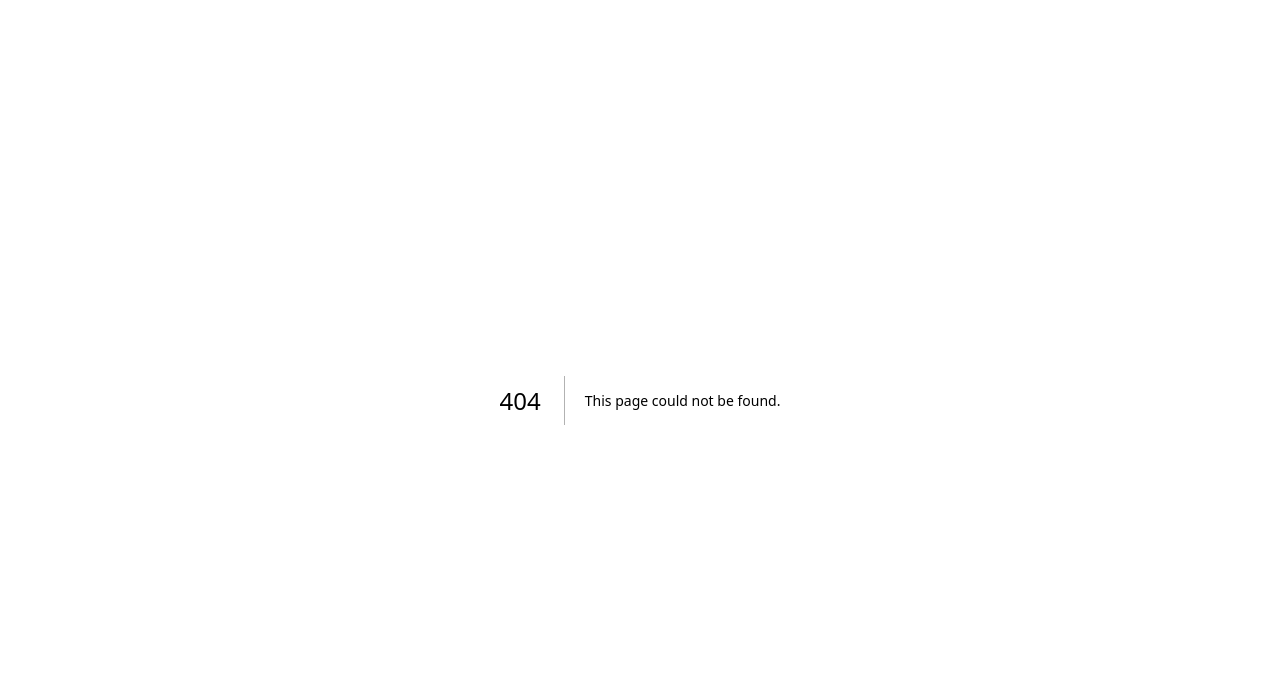
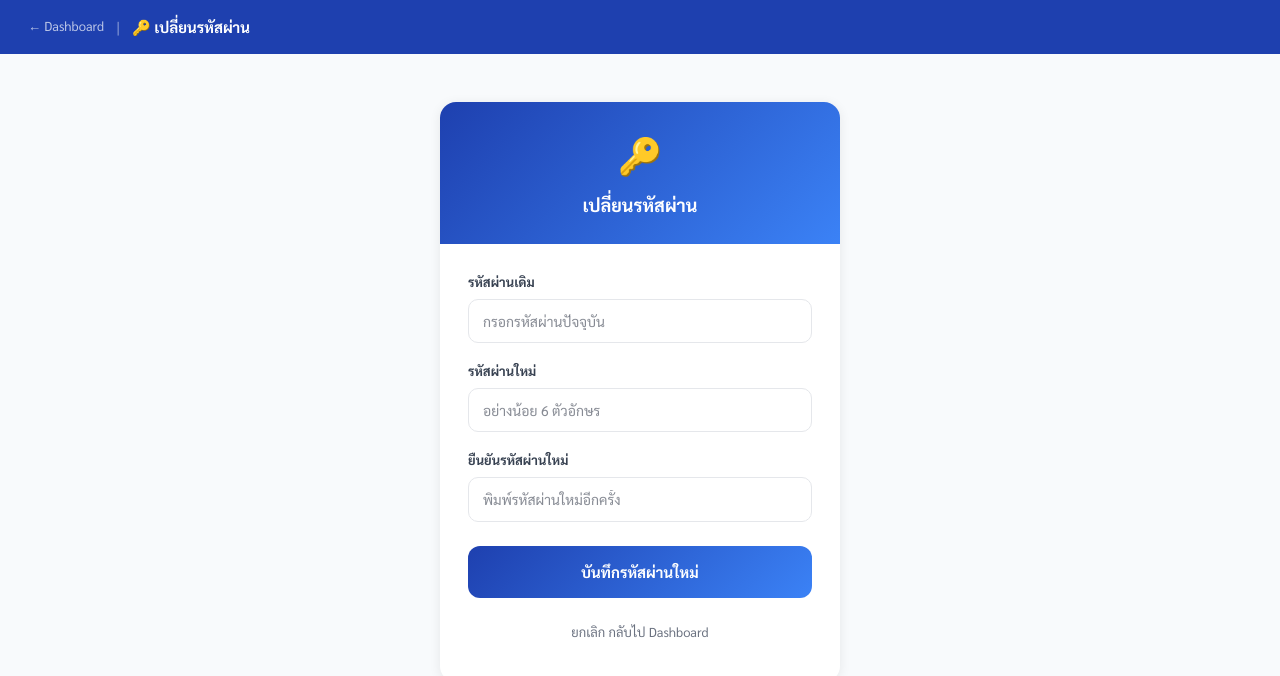
Before and after one commit to svpearsingh-ai/cm-pisa-studio, a Next.js app: page /change-password in a window 1280 px wide. Before the commit this address had no page. Shown: the top 676 px of the page. Built offline with nearby package versions, Linux system fonts and the light colour scheme; no server answers.

Commit message:
add change password page for teachers

```diff
--- /dev/null
+++ b/app/change-password/page.tsx
@@ -0,0 +1,124 @@
+'use client'
+import { useState } from 'react'
+import { useRouter } from 'next/navigation'
+import { supabase } from '@/lib/supabase'
+
+export default function ChangePasswordPage() {
+  const router = useRouter()
+  const [currentPassword, setCurrentPassword] = useState('')
+  const [newPassword, setNewPassword]         = useState('')
+  const [confirmPassword, setConfirmPassword] = useState('')
+  const [loading, setLoading] = useState(false)
+  const [error, setError]     = useState('')
+  const [success, setSuccess] = useState(false)
+
+  const handleSubmit = async (e: React.FormEvent) => {
+    e.preventDefault()
+    setError(''); setSuccess(false)
+
+    if (!currentPassword || !newPassword || !confirmPassword) {
+      setError('กรุณากรอกข้อมูลให้ครบทุกช่อง'); return
+    }
+    if (newPassword.length < 6) {
+      setError('รหัสผ่านใหม่ต้องมีอย่างน้อย 6 ตัวอักษร'); return
+    }
+    if (newPassword !== confirmPassword) {
+      setError('รหัสผ่านใหม่ทั้ง 2 ช่องไม่ตรงกัน'); return
+    }
+
+    setLoading(true)
+    try {
+      // ตรวจสอบรหัสผ่านเดิมโดยลอง sign in ใหม่ด้วย email + รหัสเดิม
+      const { data: userData } = await supabase.auth.getUser()
+      const email = userData?.user?.email
+      if (!email) { setError('ไม่พบข้อมูลผู้ใช้ กรุณาเข้าสู่ระบบใหม่'); setLoading(false); return }
+
+      const { error: signInError } = await supabase.auth.signInWithPassword({
+        email, password: currentPassword,
+      })
+      if (signInError) {
+        setError('รหัสผ่านเดิมไม่ถูกต้อง')
+        setLoading(false)
+        return
+      }
+
+      // ยืนยันรหัสเดิมถูกต้องแล้ว เปลี่ยนเป็นรหัสใหม่
+      const { error: updateError } = await supabase.auth.updateUser({ password: newPassword })
+      if (updateError) {
+        setError('ไม่สามารถเปลี่ยนรหัสผ่านได้ กรุณาลองใหม่')
+        setLoading(false)
+        return
+      }
+
+      setSuccess(true)
+      setCurrentPassword(''); setNewPassword(''); setConfirmPassword('')
+    } catch {
+      setError('เกิดข้อผิดพลาด กรุณาลองใหม่')
+    }
+    setLoading(false)
+  }
+
+  return (
+    <div style={{ minHeight:'100vh', background:'#F8FAFC', fontFamily:'Sarabun,sans-serif' }}>
+      {/* Header */}
+      <div style={{ background:'#1E40AF', padding:'14px 28px', display:'flex', alignItems:'center', gap:12 }}>
+        <a href="/dashboard" style={{ color:'rgba(255,255,255,.7)', textDecoration:'none', fontSize:13 }}>← Dashboard</a>
+        <span style={{ color:'rgba(255,255,255,.4)' }}>|</span>
+        <span style={{ color:'white', fontWeight:700, fontSize:15 }}>🔑 เปลี่ยนรหัสผ่าน</span>
+      </div>
+
+      <div style={{ maxWidth:440, margin:'0 auto', padding:'48px 20px' }}>
+        <div style={{ background:'white', borderRadius:16, boxShadow:'0 2px 12px rgba(0,0,0,.08)', overflow:'hidden' }}>
+          <div style={{ background:'linear-gradient(135deg,#1E40AF,#3B82F6)', padding:'24px 28px', textAlign:'center' }}>
+            <div style={{ fontSize:36, marginBottom:8 }}>🔑</div>
+            <h1 style={{ color:'white', fontSize:18, fontWeight:700, margin:0 }}>เปลี่ยนรหัสผ่าน</h1>
+          </div>
+
+          <form onSubmit={handleSubmit} style={{ padding:28 }}>
+            <div style={{ marginBottom:18 }}>
+              <label style={{ display:'block', fontWeight:700, fontSize:13, marginBottom:6, color:'#374151' }}>รหัสผ่านเดิม</label>
+              <input type="password" value={currentPassword} onChange={e => setCurrentPassword(e.target.value)}
+                placeholder="กรอกรหัสผ่านปัจจุบัน"
+                style={{ width:'100%', padding:'10px 14px', borderRadius:10, border:'1.5px solid #E5E7EB', fontSize:14, outline:'none', boxSizing:'border-box' }} />
+            </div>
+
+            <div style={{ marginBottom:18 }}>
+              <label style={{ display:'block', fontWeight:700, fontSize:13, marginBottom:6, color:'#374151' }}>รหัสผ่านใหม่</label>
+              <input type="password" value={newPassword} onChange={e => setNewPassword(e.target.value)}
+                placeholder="อย่างน้อย 6 ตัวอักษร"
+                style={{ width:'100%', padding:'10px 14px', borderRadius:10, border:'1.5px solid #E5E7EB', fontSize:14, outline:'none', boxSizing:'border-box' }} />
+            </div>
+
+            <div style={{ marginBottom:24 }}>
+              <label style={{ display:'block', fontWeight:700, fontSize:13, marginBottom:6, color:'#374151' }}>ยืนยันรหัสผ่านใหม่</label>
+              <input type="password" value={confirmPassword} onChange={e => setConfirmPassword(e.target.value)}
+                placeholder="พิมพ์รหัสผ่านใหม่อีกครั้ง"
+                style={{ width:'100%', padding:'10px 14px', borderRadius:10, border:'1.5px solid #E5E7EB', fontSize:14, outline:'none', boxSizing:'border-box' }} />
+            </div>
+
+            {error && (
+              <div style={{ marginBottom:16, padding:12, background:'#FEF2F2', border:'1px solid #FECACA', borderRadius:10, color:'#DC2626', fontSize:13 }}>
+                ⚠️ {error}
+              </div>
+            )}
+            {success && (
+              <div style={{ marginBottom:16, padding:12, background:'#F0FDF4', border:'1px solid #BBF7D0', borderRadius:10, color:'#166534', fontSize:13 }}>
+                ✅ เปลี่ยนรหัสผ่านสำเร็จแล้ว
+              </div>
+            )}
+
+            <button type="submit" disabled={loading}
+              style={{ width:'100%', padding:14, borderRadius:12, border:'none', background: loading ? '#93C5FD' : 'linear-gradient(135deg,#1E40AF,#3B82F6)', color:'white', fontSize:15, fontWeight:700, cursor: loading ? 'not-allowed' : 'pointer' }}>
+              {loading ? '⏳ กำลังบันทึก...' : 'บันทึกรหัสผ่านใหม่'}
+            </button>
+
+            <button type="button" onClick={() => router.push('/dashboard')}
+              style={{ width:'100%', padding:12, borderRadius:12, border:'none', background:'transparent', color:'#6B7280', fontSize:13, marginTop:12, cursor:'pointer' }}>
+              ยกเลิก กลับไป Dashboard
+            </button>
+          </form>
+        </div>
+      </div>
+    </div>
+  )
+}
--- a/app/dashboard/page.tsx
+++ b/app/dashboard/page.tsx
@@ -16,7 +16,6 @@ export default function DashboardPage() {
       const user = data?.user
       if (!user) return
       const fullName = (user.user_metadata?.full_name as string) || ''
-      // ตัดคำนำหน้าออก เพื่อใช้แสดงทั้งคำทักทายและตัวอักษรย่อ
       const cleaned = fullName.replace(/^(นางสาว|นาง|นาย|ผอ\.|ศน\.|ศธจ\.)/, '').trim()
       setTeacherName(cleaned)
       setTeacherEmail(user.email || '')
@@ -55,13 +54,17 @@ export default function DashboardPage() {
           </div>
 
           {showMenu && (
-            <div style={{ position:'absolute', top:46, right:0, background:'white', borderRadius:10, boxShadow:'0 8px 24px rgba(0,0,0,.15)', minWidth:180, overflow:'hidden', zIndex:50 }}>
+            <div style={{ position:'absolute', top:46, right:0, background:'white', borderRadius:10, boxShadow:'0 8px 24px rgba(0,0,0,.15)', minWidth:200, overflow:'hidden', zIndex:50 }}>
               <div style={{ padding:'12px 16px', borderBottom:'1px solid #F1F5F9' }}>
                 <div style={{ fontSize:13, fontWeight:700, color:'#0F172A' }}>{displayName || 'ผู้ใช้งาน'}</div>
                 <div style={{ fontSize:11, color:'#94A3B8', marginTop:2 }}>{teacherEmail}</div>
               </div>
+              <button onClick={() => { setShowMenu(false); router.push('/change-password') }}
+                style={{ width:'100%', padding:'12px 16px', border:'none', background:'white', color:'#374151', fontSize:14, fontWeight:600, textAlign:'left', cursor:'pointer' }}>
+                🔑 เปลี่ยนรหัสผ่าน
+              </button>
               <button onClick={handleLogout}
-                style={{ width:'100%', padding:'12px 16px', border:'none', background:'white', color:'#DC2626', fontSize:14, fontWeight:600, textAlign:'left', cursor:'pointer' }}>
+                style={{ width:'100%', padding:'12px 16px', border:'none', background:'white', color:'#DC2626', fontSize:14, fontWeight:600, textAlign:'left', cursor:'pointer', borderTop:'1px solid #F1F5F9' }}>
                 🚪 ออกจากระบบ
               </button>
             </div>
```
